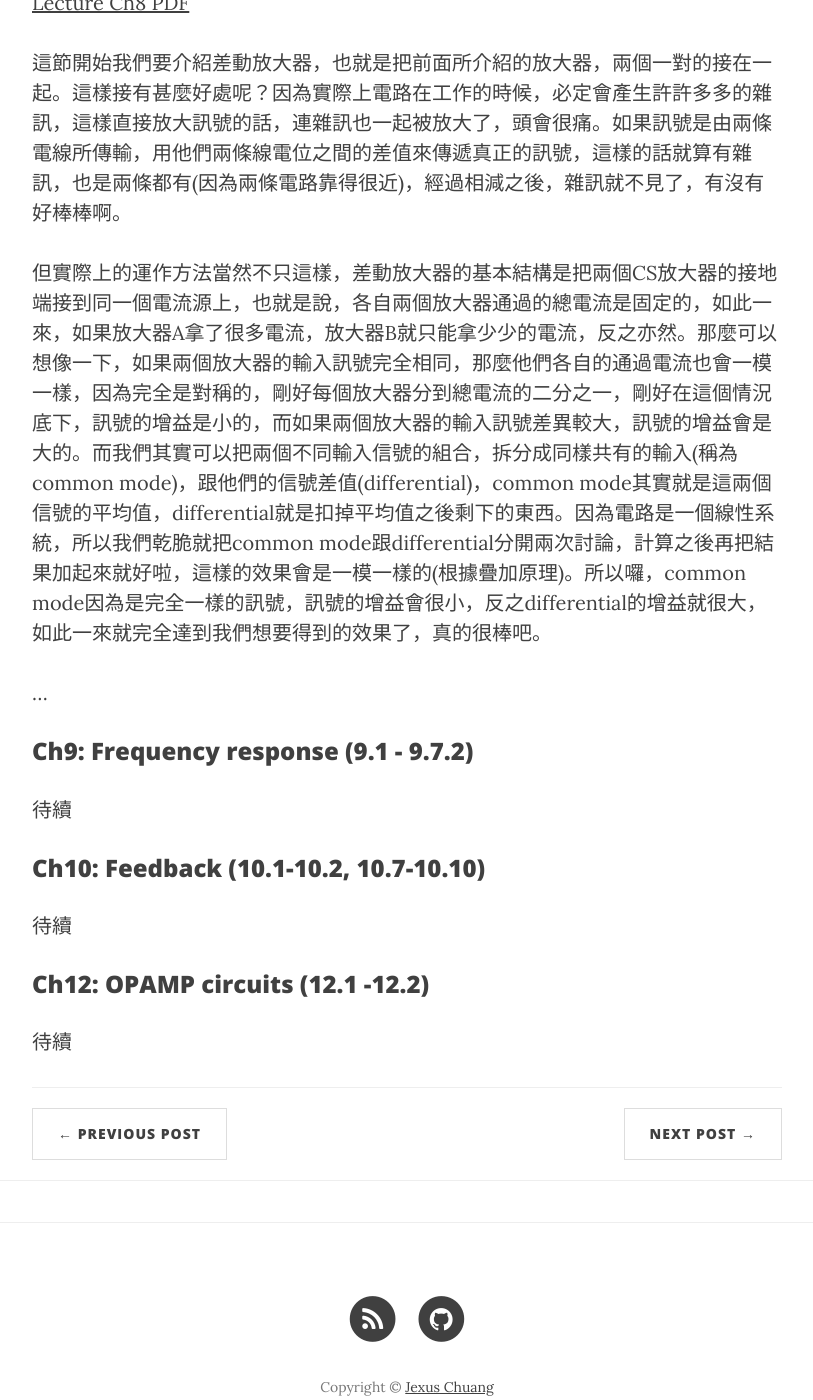
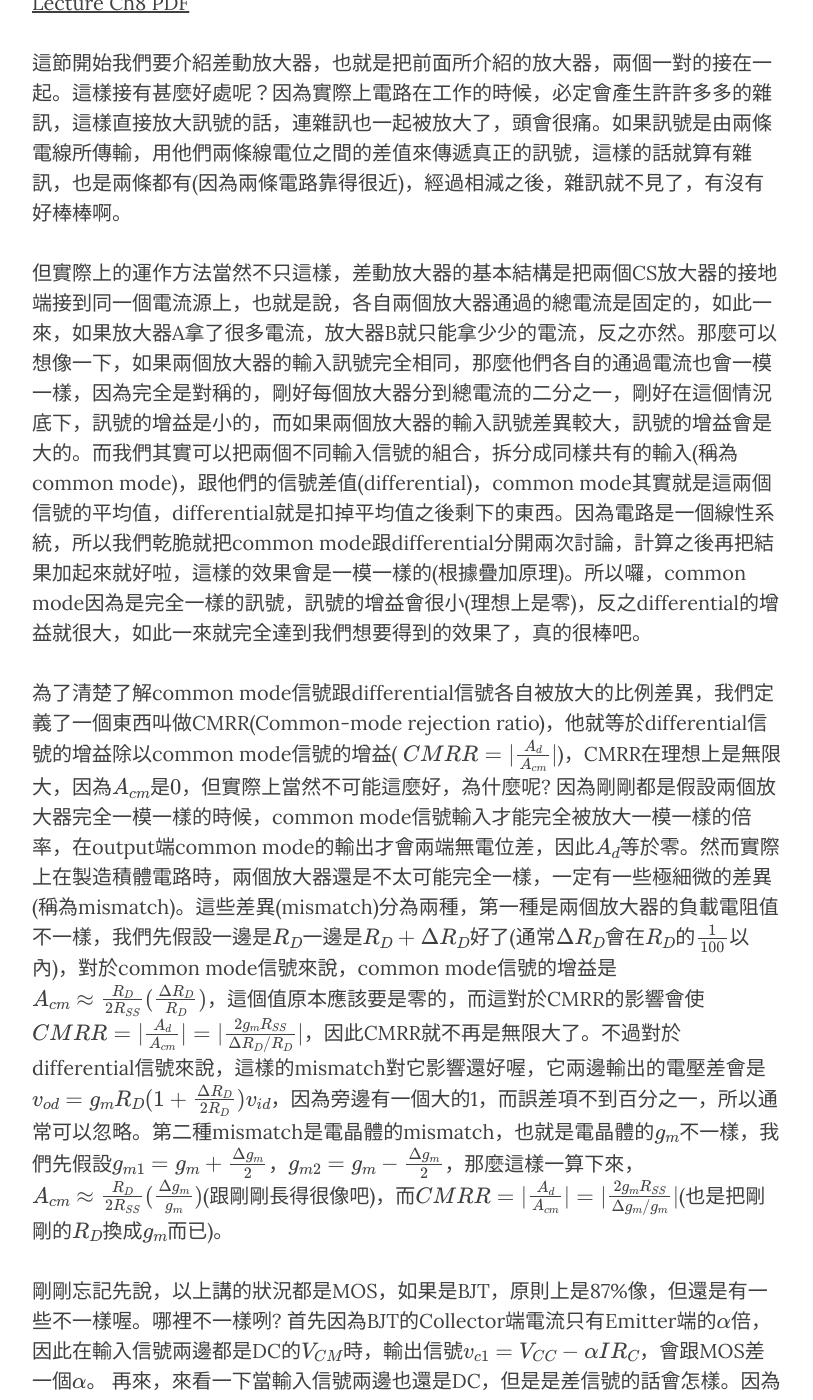
Before and after one commit to voidism/voidism.github.io, a Jekyll site: the page built from _posts/2018-03-20-電子學筆記.markdown, in a window 1280 px wide and 1400 px high, scrolled down 1871 px. Shown: the whole window, without its empty margins (233-1046 px from the left). Built offline with Jekyll 4.4.1, drawn with Linux system fonts in a browser that asks for light colours; nearby versions of some CDN libraries; formulas are drawn with MathJax 3; comment, search, counter and statistics services are not loaded; some of the changed text lies outside the part shown.

Commit message:
add some MC2 notes

```diff
--- a/_posts/2018-03-20-電子學筆記.markdown
+++ b/_posts/2018-03-20-電子學筆記.markdown
@@ -33,7 +33,13 @@ category:  note
 
 這節開始我們要介紹差動放大器，也就是把前面所介紹的放大器，兩個一對的接在一起。這樣接有甚麼好處呢？因為實際上電路在工作的時候，必定會產生許許多多的雜訊，這樣直接放大訊號的話，連雜訊也一起被放大了，頭會很痛。如果訊號是由兩條電線所傳輸，用他們兩條線電位之間的差值來傳遞真正的訊號，這樣的話就算有雜訊，也是兩條都有(因為兩條電路靠得很近)，經過相減之後，雜訊就不見了，有沒有好棒棒啊。
 
-但實際上的運作方法當然不只這樣，差動放大器的基本結構是把兩個CS放大器的接地端接到同一個電流源上，也就是說，各自兩個放大器通過的總電流是固定的，如此一來，如果放大器A拿了很多電流，放大器B就只能拿少少的電流，反之亦然。那麼可以想像一下，如果兩個放大器的輸入訊號完全相同，那麼他們各自的通過電流也會一模一樣，因為完全是對稱的，剛好每個放大器分到總電流的二分之一，剛好在這個情況底下，訊號的增益是小的，而如果兩個放大器的輸入訊號差異較大，訊號的增益會是大的。而我們其實可以把兩個不同輸入信號的組合，拆分成同樣共有的輸入(稱為common mode)，跟他們的信號差值(differential)，common mode其實就是這兩個信號的平均值，differential就是扣掉平均值之後剩下的東西。因為電路是一個線性系統，所以我們乾脆就把common mode跟differential分開兩次討論，計算之後再把結果加起來就好啦，這樣的效果會是一模一樣的(根據疊加原理)。所以囉，common mode因為是完全一樣的訊號，訊號的增益會很小，反之differential的增益就很大，如此一來就完全達到我們想要得到的效果了，真的很棒吧。
+但實際上的運作方法當然不只這樣，差動放大器的基本結構是把兩個CS放大器的接地端接到同一個電流源上，也就是說，各自兩個放大器通過的總電流是固定的，如此一來，如果放大器A拿了很多電流，放大器B就只能拿少少的電流，反之亦然。那麼可以想像一下，如果兩個放大器的輸入訊號完全相同，那麼他們各自的通過電流也會一模一樣，因為完全是對稱的，剛好每個放大器分到總電流的二分之一，剛好在這個情況底下，訊號的增益是小的，而如果兩個放大器的輸入訊號差異較大，訊號的增益會是大的。而我們其實可以把兩個不同輸入信號的組合，拆分成同樣共有的輸入(稱為common mode)，跟他們的信號差值(differential)，common mode其實就是這兩個信號的平均值，differential就是扣掉平均值之後剩下的東西。因為電路是一個線性系統，所以我們乾脆就把common mode跟differential分開兩次討論，計算之後再把結果加起來就好啦，這樣的效果會是一模一樣的(根據疊加原理)。所以囉，common mode因為是完全一樣的訊號，訊號的增益會很小(理想上是零)，反之differential的增益就很大，如此一來就完全達到我們想要得到的效果了，真的很棒吧。
+
+為了清楚了解common mode信號跟differential信號各自被放大的比例差異，我們定義了一個東西叫做CMRR(Common-mode rejection ratio)，他就等於differential信號的增益除以common mode信號的增益(
+$CMRR = |\frac{A_d}{A_{cm}}|$)，CMRR在理想上是無限大，因為${A_{cm}}$是$0$，但實際上當然不可能這麼好，為什麼呢? 因為剛剛都是假設兩個放大器完全一模一樣的時候，common mode信號輸入才能完全被放大一模一樣的倍率，在output端common mode的輸出才會兩端無電位差，因此${A_d}$等於零。然而實際上在製造積體電路時，兩個放大器還是不太可能完全一樣，一定有一些極細微的差異(稱為mismatch)。這些差異(mismatch)分為兩種，第一種是兩個放大器的負載電阻值不一樣，我們先假設一邊是$R_D$一邊是$R_D+\Delta R_D$好了(通常$\Delta R_D$會在$R_D$的$\frac{1}{100}$以內)，對於common mode信號來說，common mode信號的增益是 $A_{cm} \approx \frac{R_D}{2R_{SS}}(\frac{\Delta R_D}{R_D})$，這個值原本應該要是零的，而這對於CMRR的影響會使$CMRR = |\frac{A_d}{A_{cm}}| = |\frac{2g_mR_{SS}}{\Delta R_D/R_D}|$，因此CMRR就不再是無限大了。不過對於differential信號來說，這樣的mismatch對它影響還好喔，它兩邊輸出的電壓差會是$v_{od}=g_mR_D(1+\frac{\Delta R_D}{2R_D})v_{id}$，因為旁邊有一個大的1，而誤差項不到百分之一，所以通常可以忽略。第二種mismatch是電晶體的mismatch，也就是電晶體的$g_m$不一樣，我們先假設$g_{m1} = g_m + \frac{\Delta g_m}{2}$，$g_{m2} = g_m - \frac{\Delta g_m}{2}$，那麼這樣一算下來，$A_{cm} \approx \frac{R_D}{2R_{SS}}(\frac{\Delta g_m}{g_m})$(跟剛剛長得很像吧)，而$CMRR = |\frac{A_d}{A_{cm}}| = |\frac{2g_mR_{SS}}{\Delta g_m/g_m}|$(也是把剛剛的$R_D$換成$g_m$而已)。
+
+剛剛忘記先說，以上講的狀況都是MOS，如果是BJT，原則上是87%像，但還是有一些不一樣喔。哪裡不一樣咧? 首先因為BJT的Collector端電流只有Emitter端的$\alpha$倍，因此在輸入信號兩邊都是DC的$V_{CM}$時，輸出信號$v_{c1} = V_{CC} - \alpha IR_C$，會跟MOS差一個$\alpha$。
+再來，來看一下當輸入信號兩邊也還是DC，但是是差信號的話會怎樣。因為BJT的大信號電流公式是exponential的(MOS是二次式)，變化比較劇烈，我們算出來$i_{E1}=\dfrac {I}{1+e^{-v_{id}/V_{T}}}$，
 
 ...
 
--- a/_posts/2018-03-21-Nicky-Lu-speech-notes.markdown
+++ b/_posts/2018-03-21-Nicky-Lu-speech-notes.markdown
@@ -28,13 +28,13 @@ category:  note
 
 ![slide_02](https://i.imgur.com/YiLiPK2.jpg)
 
-![slide_03](https://i.imgur.com/s1kuVoZ.jpg)
+# ![slide_03](https://i.imgur.com/s1kuVoZ.jpg)
 
 ![slide_04](https://i.imgur.com/UUzZXah.jpg)
 
 - 當年他在讀台大電機，國際半導體雜誌出刊台灣要等三個月才看得到，系上只有電機一館，很窮，就這樣過來的，大家都努力出國
-- 1975年，身上只有兩千塊美金就到了stanford
-- 考試不及格要被取消獎學金，因而參透了西方人的演繹法
+- 1975年，身上只有兩千塊美金就到了Stanford
+- 在Stanford考試不及格，差點要被取消獎學金，因而參透了西方人的演繹法
 - 中國人習慣用歸納法，做生物學也是，但他發現他的猶太人老闆思考方式是演繹法
 - 伯樂挑千里馬，千里馬實際上是瘦馬，當年的silicon就是瘦馬(當時大家多用鍺做半導體，沒想過矽今天會是千里馬)
 - 半導體就像幹細胞，工程師如果只懂software，東西很容易被抄；如果只懂IC design，無法把電路的效能發揮到最大
```
Also changed, not shown: _posts/2018-03-20-Alias-in-3-different-Windows-command-line.markdown (line endings or trailing spaces), _posts/2018-03-21-Stanford-course-CS224n-notes.markdown (line endings or trailing spaces).
